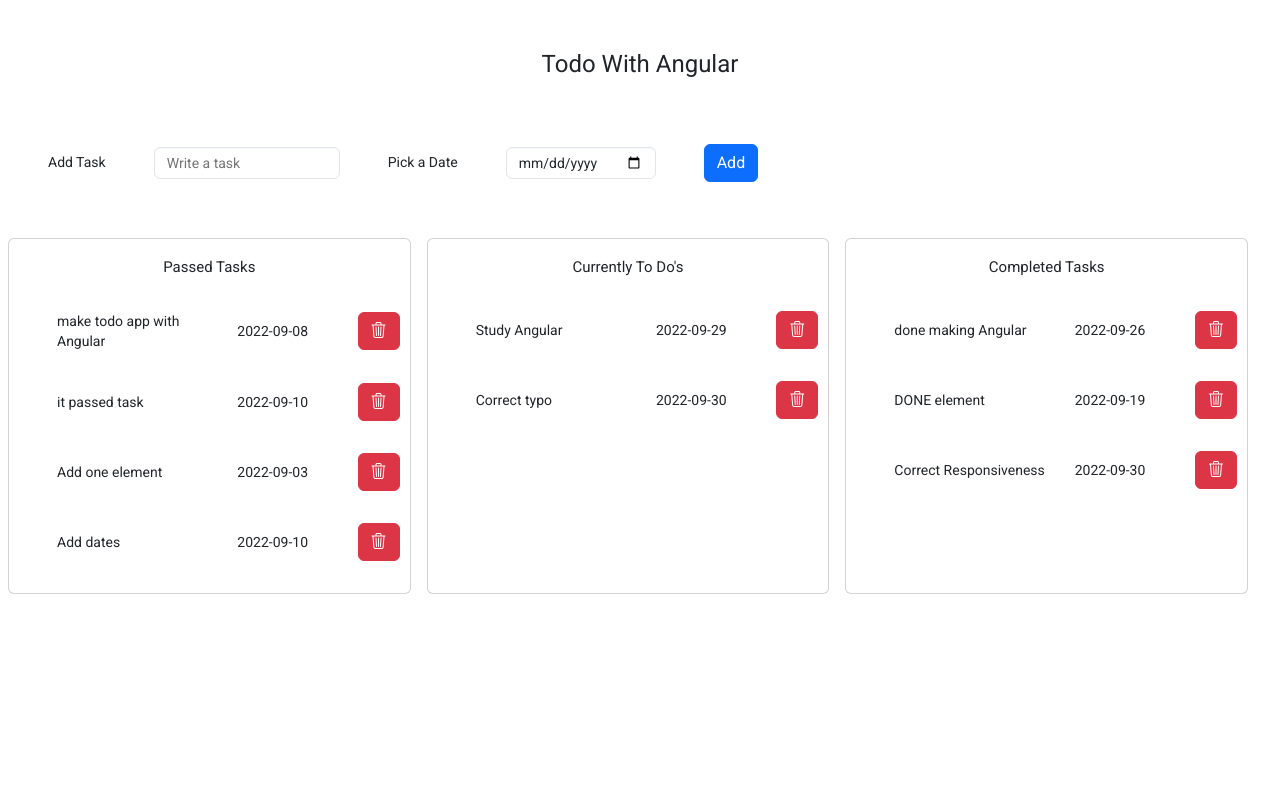
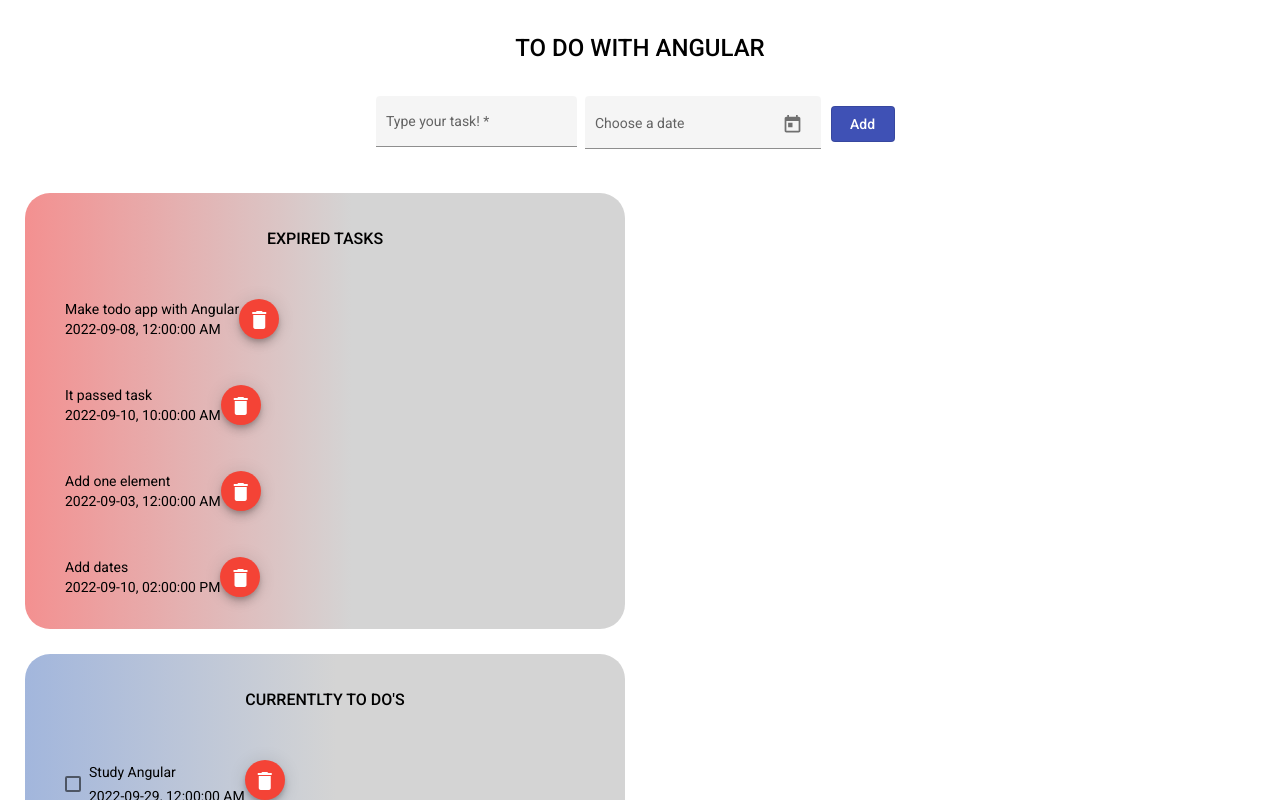
Before and after one commit to SimgeHatip/Angular-ToDo, an Angular app in the folder to-do/: page / in a window 1280 px wide. Shown: the top 800 px of the page. Built offline with nearby package versions, Linux system fonts and the light colour scheme.

Commit message:
Swapping bootstrap to angular material

```diff
--- a/to-do/angular.json
+++ b/to-do/angular.json
@@ -24,7 +24,6 @@
             ],
             "styles": [
               "src/custom-theme.scss",
-              "node_modules/bootstrap/dist/css/bootstrap.min.css",
               "src/styles.css"
             ],
             "scripts": []
--- a/to-do/package.json
+++ b/to-do/package.json
@@ -21,10 +21,7 @@
     "@angular/platform-browser": "^14.0.0",
     "@angular/platform-browser-dynamic": "^14.0.0",
     "@angular/router": "^14.0.0",
-    "@ng-bootstrap/ng-bootstrap": "^13.0.0",
     "@popperjs/core": "^2.10.2",
-    "bootstrap": "^5.2.0",
-    "bootstrap-icons": "^1.9.1",
     "rxjs": "~7.5.0",
     "tslib": "^2.3.0",
     "zone.js": "~0.11.4"
--- a/to-do/src/app/to-do/to-do.component.css
+++ b/to-do/src/app/to-do/to-do.component.css
@@ -1,38 +1,83 @@
+.container {
+    display: flex;
+    justify-content: center;
+    align-content: center;
+}
+
 h1,
-h4 {
+h3 {
     text-align: center;
+    font-weight: 500;
+    margin: 2rem;
+}
+
+ul {
+    margin-bottom: 2rem;
 }
 
 li {
     list-style-type: none;
 }
 
+.example-button-container {
+    width: 20%;
+}
+
+.todo-list-element {
+    width: 80%;
+}
+
 .task {
     display: flex;
-    align-items: center;
 }
 
 .task:hover {
-    background-color: rgb(212, 208, 208);
+    background-color: rgb(247, 247, 247, 0.2);
     border-radius: 5px;
 }
 
-input {
-    padding: 5px 12px;
-    font-size: 14px;
-    line-height: 20px;
-    color: #24292e;
-    vertical-align: middle;
-    background-color: #ffffff;
-    background-repeat: no-repeat;
-    background-position: right 8px center;
-    border: 1px solid #e1e4e8;
-    border-radius: 6px;
-    outline: none;
-    box-shadow: rgba(225, 228, 232, 0.2) 0px 1px 0px 0px inset;
+.example-container .mat-form-field+.mat-form-field {
+    margin-left: 8px;
 }
-input:focus{
-    border-color: #0366d6;
-    outline: none;
-    box-shadow: rgba(3, 102, 214, 0.3) 0px 0px 0px 3px;
+
+.example-container {
+    display: flex;
+    justify-content: center;
+    align-content: center;
 }
+
+.button-container {
+    padding: 10px;
+}
+
+.passed-container {
+    background: linear-gradient(270deg, #D4D4D4 0%, #D4D4D4 45.62%, #F88686 108.12%);
+    margin: 25px;
+    width: 600px;
+    border-radius: 25px;
+    display: flex;
+    flex-direction: column;
+}
+
+.todo-container {
+    background: linear-gradient(90deg, #87a6e1 -28.3%, #D4D4D4 51.89%, #D4D4D4 100%);
+    margin: 25px;
+    width: 600px;
+    border-radius: 25px;
+    display: flex;
+    flex-direction: column;
+}
+
+.completed-container {
+    background: linear-gradient(90deg, #BAE187 -28.3%, #D4D4D4 51.89%, #D4D4D4 100%);
+    margin: 25px;
+    width: 600px;
+    border-radius: 25px;
+    display: flex;
+    flex-direction: column;
+}
+
+::ng-deep .custom-style {
+    background-color: #63a30e;
+    color: #ffff;
+}
--- a/to-do/src/app/to-do/to-do.component.html
+++ b/to-do/src/app/to-do/to-do.component.html
@@ -1,61 +1,86 @@
-<h1 class="pt-5">{{mainTitle}}</h1>
+<h1 class="">{{mainTitle}}</h1>
+<form (ngSubmit)="addTodo(myForm)" #myForm="ngForm" ngNativeValidate>
+    <div class="example-container">
+        <mat-form-field appearance="fill">
+            <mat-label>Type your task!</mat-label>
+            <input matInput placeholder="Write a task" ngModel name="userInput" required="" #task>
+        </mat-form-field>
 
-<form (ngSubmit)="addTodo(myForm)" #myForm="ngForm" ngNativeValidate>
-    <label for="userInput" class="m-5">Add Task</label>
-    <input placeholder="Write a task" ngModel name="userInput" required />
-    <label for="date" class="m-5">Pick a Date</label>
-    <input type="date" name="date" min="{{formatDate()}}" ngModel />
-    <button type="submit" class="m-5 btn btn-primary">Add</button>
+        <mat-form-field appearance="fill">
+            <mat-label>Choose a date</mat-label>
+            <input matInput [matDatepicker]="picker" name="date" min="{{formatDate()}}" ngModel>
+            <mat-datepicker-toggle matSuffix [for]="picker"></mat-datepicker-toggle>
+            <mat-datepicker #picker></mat-datepicker>
+        </mat-form-field>
+
+        <div class="button-container">
+            <button mat-stroked-button (click)="openSnackBar(task.value)" mat-flat-button color="primary">Add</button>
+        </div>
+    </div>
+
 </form>
 
 <div class="container-fluid row my-auto">
-    <div class="col card m-2 p-3">
-        <h4>Passed Tasks</h4>
+    <div class=" card passed-container">
+        <h3>EXPIRED TASKS</h3>
         <ul *ngFor="let todo of passed">
-            <div class="row mt-3 task">
-                <div class="col-6">
+            <div class="task">
+                <div class="col-10">
                     <li>{{todo.title}} </li>
-                </div>
-                <div class="col-4">
                     <li>{{todo.date}}</li>
                 </div>
-                <div class="col-2">
-                    <button (click)="onDelete(todo.id)" class="btn btn-danger"> <i class="bi bi-trash3"></i></button>
+                <div class="">
+                    <div class="example-button-container">
+                        <button (click)="onDelete(todo)" mat-mini-fab color="warn"
+                            aria-label="Example icon button with a menu icon">
+                            <mat-icon>delete</mat-icon>
+                        </button>
+                    </div>
                 </div>
             </div>
         </ul>
     </div>
     <div cdkDropList #todoList="cdkDropList" [cdkDropListData]="todos" [cdkDropListConnectedTo]="[doneList]"
-        class="example-list" (cdkDropListDropped)="drop($event)" class="col card m-2 p-3">
-        <h4>Currently To Do's</h4>
+        class="example-list" (cdkDropListDropped)="drop($event)" class="col card m-2 p-3 todo-container">
+        <h3>CURRENTLTY TO DO'S</h3>
         <ul *ngFor="let todo of todos" cdkDrag>
-            <div class="row mt-3 task">
-                <div class="col-6">
-                    <li>{{todo.title}} </li>
+            <div class="task">
+                <div class="col-10">
+                    <mat-checkbox id={{todo.id}} [(ngModel)]="todo.completed"  [checked]="todo.completed" (click)="changeStatus(todo)" color="primary">
+                        <li>{{todo.title}} </li>
+                        <li>{{todo.date}}</li>
+                    </mat-checkbox>
                 </div>
-                <div class="col-4">
-                    <li>{{todo.date}}</li>
-                </div>
-                <div class="col-2">
-                    <button (click)="onDelete(todo.id)" class="btn btn-danger ">
-                        <i class="bi bi-trash3"></i></button>
+                <div class="">
+                    <div class="example-button-container">
+
+                        <button (click)="onDelete(todo)" mat-mini-fab color="warn"
+                            aria-label="Example icon button with a menu icon">
+                            <mat-icon>delete</mat-icon>
+                        </button>
+                    </div>
                 </div>
             </div>
         </ul>
     </div>
     <div cdkDropList #doneList="cdkDropList" [cdkDropListData]="done" [cdkDropListConnectedTo]="[todoList]"
-        class="example-list" (cdkDropListDropped)="drop($event)" class="col card m-2 p-3">
-        <h4>Completed Tasks</h4>
+        class="example-list" (cdkDropListDropped)="drop($event)" class="card completed-container">
+        <h3>COMPLATED TASKS</h3>
         <ul *ngFor="let todo of done" cdkDrag>
-            <div class="row mt-3 task">
-                <div class="col-6">
-                    <li>{{todo.title}} </li>
+            <div class="task">
+                <div class="">
+                    <mat-checkbox id={{todo.id}} [(ngModel)]="todo.completed"  [checked]="todo.completed" (click)="changeStatus(todo)" color="primary">
+                        <li>{{todo.title}} </li>
+                        <li>{{todo.date}}</li>
+                    </mat-checkbox>
                 </div>
-                <div class="col-4">
-                    <li>{{todo.date}}</li>
-                </div>
-                <div class="col-2">
-                    <button (click)="onDelete(todo.id)" class="btn btn-danger"> <i class="bi bi-trash3"></i></button>
+                <div class="">
+                    <div class="example-button-container">
+                        <button (click)="onDelete(todo)" mat-mini-fab color="warn"
+                            aria-label="Example icon button with a menu icon">
+                            <mat-icon>delete</mat-icon>
+                        </button>
+                    </div>
                 </div>
             </div>
         </ul>
--- a/to-do/src/app/to-do/to-do.component.ts
+++ b/to-do/src/app/to-do/to-do.component.ts
@@ -1,8 +1,8 @@
 import { formatDate } from '@angular/common';
 import { Component, OnInit } from '@angular/core';
 import { NgForm } from '@angular/forms';
+import { MatSnackBar } from '@angular/material/snack-bar';
 import { CdkDragDrop, moveItemInArray, transferArrayItem } from '@angular/cdk/drag-drop';
-
 @Component({
   selector: 'app-to-do',
   templateUrl: './to-do.component.html',
@@ -10,49 +10,52 @@
 })
 
 export class ToDoComponent implements OnInit {
-  mainTitle: string = "Todo With Angular";
+  mainTitle: string = "TO DO WITH ANGULAR";
   today = formatDate(new Date(), 'yyyy/MM/dd', 'en');
   userInput!: string;
   dateInput!: string;
   formattedDate?: string;
-  todos: { id: number; title: string; date: string, complated: boolean }[] = [
-    { id: 1, title: 'Study Angular', date: '2022-09-29', complated: false },
-    { id: 2, title: 'Add one element', date: '2022-09-03', complated: false },
-    { id: 3, title: 'Correct typo', date: '2022-09-30', complated: false },
-    { id: 4, title: 'Add dates', date: '2022-09-10', complated: false },
+  todos: { id: number; title: string; date: string, completed: boolean }[] = [
+    { id: 1, title: 'Study Angular', date: '2022-09-29, 12:00:00 AM', completed: false },
+    { id: 2, title: 'Add one element', date: '2022-09-03, 12:00:00 AM', completed: false },
+    { id: 3, title: 'Correct typo', date: '2022-09-30, 11:30:00 AM', completed: false },
+    { id: 4, title: 'Add dates', date: '2022-09-10, 02:00:00 PM', completed: false },
   ];
 
-  passed: { id: number; title: string; date: string, complated: boolean }[] = [
-    { id: 5, title: 'make todo app with Angular', date: '2022-09-08', complated: false },
-    { id: 6, title: 'it passed task', date: '2022-09-10', complated: false },
+  passed: { id: number; title: string; date: string, completed: boolean }[] = [
+    { id: 5, title: 'Make todo app with Angular', date: '2022-09-08, 12:00:00 AM', completed: false },
+    { id: 6, title: 'It passed task', date: '2022-09-10, 10:00:00 AM', completed: false },
 
   ];
-  done: { id: number; title: string; date: string, complated: boolean }[] = [
-    { id: 7, title: 'done making Angular', date: '2022-09-26', complated: false },
-    { id: 8, title: 'DONE element', date: '2022-09-19', complated: false },
-    { id: 9, title: 'Correct Responsiveness', date: '2022-09-30', complated: false },
+  done: { id: number; title: string; date: string, completed: boolean }[] = [
+    { id: 7, title: 'Done making Angular', date: '2022-09-26, 05:00:00 AM', completed: false },
+    { id: 8, title: 'Element of To Do', date: '2022-09-19, 06:10:00 AM', completed: false },
+    { id: 9, title: 'Correct Responsiveness', date: '2022-09-30, 04:20:00 AM', completed: false },
   ];
 
-  constructor() { }
+  constructor(private _snackBar: MatSnackBar) { }
 
   ngOnInit(): void {
     this.isDatePassed(this.todos);
   }
 
   addTodo(form: NgForm): void {
+    var formatedDateTodo = new Date(form.form.value.date).toLocaleString();
     this.todos = this.todos.concat({
       id: Math.random(),
       title: form.form.value.userInput,
-      date: form.form.value.date,
-      complated: false,
+      date: formatedDateTodo,
+      completed: false,
     });
   }
 
-  onDelete(id: number) {
-    this.todos = this.todos.filter((item) => item.id !== id);
+  onDelete(todo: { id: number; title: string; date: string, completed: boolean }) {
+    this.todos = this.todos.filter((item) => item.id !== todo.id);
+    this.passed = this.passed.filter((item) => item.id !== todo.id);
+    this.done = this.done.filter((item) => item.id !== todo.id);
   }
 
-  drop(event: CdkDragDrop<{ id: number; title: string; date: string, complated: boolean }[]>) {
+  drop(event: CdkDragDrop<{ id: number; title: string; date: string, completed: boolean }[]>) {
     if (event.previousContainer === event.container) {
       moveItemInArray(event.container.data, event.previousIndex, event.currentIndex);
     } else {
@@ -65,7 +68,7 @@
     }
   }
 
-  isDatePassed(todos: { id: number; title: string; date: string, complated: boolean }[]): void {
+  isDatePassed(todos: { id: number; title: string; date: string, completed: boolean }[]): void {
 
     todos.forEach(todo => {
       if (Date.parse(this.today) > Date.parse(todo.date)) {
@@ -88,4 +91,28 @@
     return this.formattedDate;
 
   }
+  changeStatus(todo: { id: number; title: string; date: string, completed: boolean }) {
+    this.openSnackBar(todo.title);
+    if (this.done.includes(todo)) {
+      if (!todo.completed) {
+        this.todos.push(todo);
+        const index = this.done.indexOf(todo);
+        this.done.splice(index, 1);
+      }
+    }
+    else {
+      if (!todo.completed) {
+        this.done.push(todo);
+        const index = this.todos.indexOf(todo);
+        this.todos.splice(index, 1);
+      }
+    }
+  }
+  openSnackBar(task: string) {
+    this._snackBar.open("Successfull for " +task,"",{
+    duration: 2000,
+    panelClass: ["custom-style"]
+    });
+  }
+
 }
--- a/to-do/src/styles.css
+++ b/to-do/src/styles.css
@@ -1,4 +1,3 @@
 /* You can add global styles to this file, and also import other style files */
-@import "~bootstrap-icons/font/bootstrap-icons.css";
 html, body { height: 100%; }
 body { margin: 0; font-family: Roboto, "Helvetica Neue", sans-serif; }
```
Also changed, not shown: to-do/src/app/app.module.ts (+23 -6 lines).
